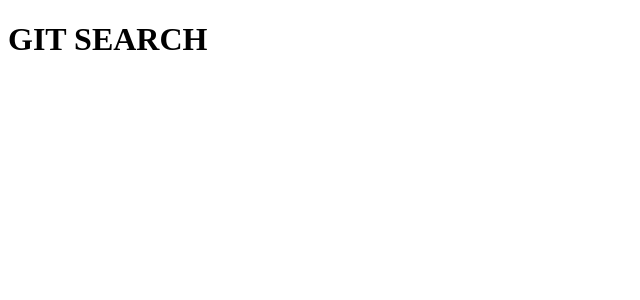
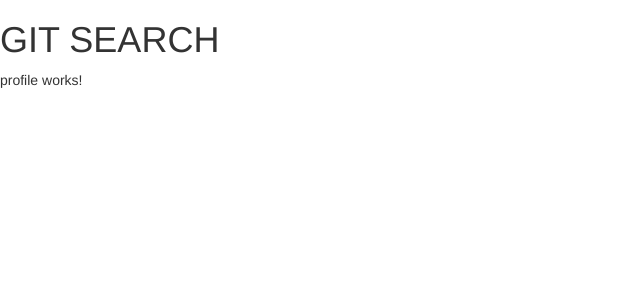
Before and after one commit to VickyMutai/github-search, an Angular app: page / in a window 1280 px wide. Shown: the top 300 px of the page, without its empty margins (0-640 px from the left). Built offline with nearby package versions, Linux system fonts and the light colour scheme.

Commit message:
Create new component profile

```diff
--- a/src/app/app.component.html
+++ b/src/app/app.component.html
@@ -1 +1,2 @@
 <h1 class="title">GIT SEARCH</h1>
+<app-profile></app-profile>
--- a/src/app/app.module.ts
+++ b/src/app/app.module.ts
@@ -3,11 +3,13 @@ import { NgModule } from '@angular/core';
 
 
 import { AppComponent } from './app.component';
+import { ProfileComponent } from './profile/profile.component';
 
 
 @NgModule({
   declarations: [
-    AppComponent
+    AppComponent,
+    ProfileComponent
   ],
   imports: [
     BrowserModule
--- /dev/null
+++ b/src/app/profile/profile.component.html
@@ -0,0 +1,3 @@
+<p>
+  profile works!
+</p>
--- /dev/null
+++ b/src/app/profile/profile.component.ts
@@ -0,0 +1,15 @@
+import { Component, OnInit } from '@angular/core';
+
+@Component({
+  selector: 'app-profile',
+  templateUrl: './profile.component.html',
+  styleUrls: ['./profile.component.css']
+})
+export class ProfileComponent implements OnInit {
+
+  constructor() { }
+
+  ngOnInit() {
+  }
+
+}
--- a/src/styles.css
+++ b/src/styles.css
@@ -1 +1,2 @@
 /* You can add global styles to this file, and also import other style files */
+@import "~bootstrap/dist/css/bootstrap.css";
```
Also changed, not shown: src/app/profile/profile.component.css (added), 1 other file (tests, documents, lock files or other folders).
